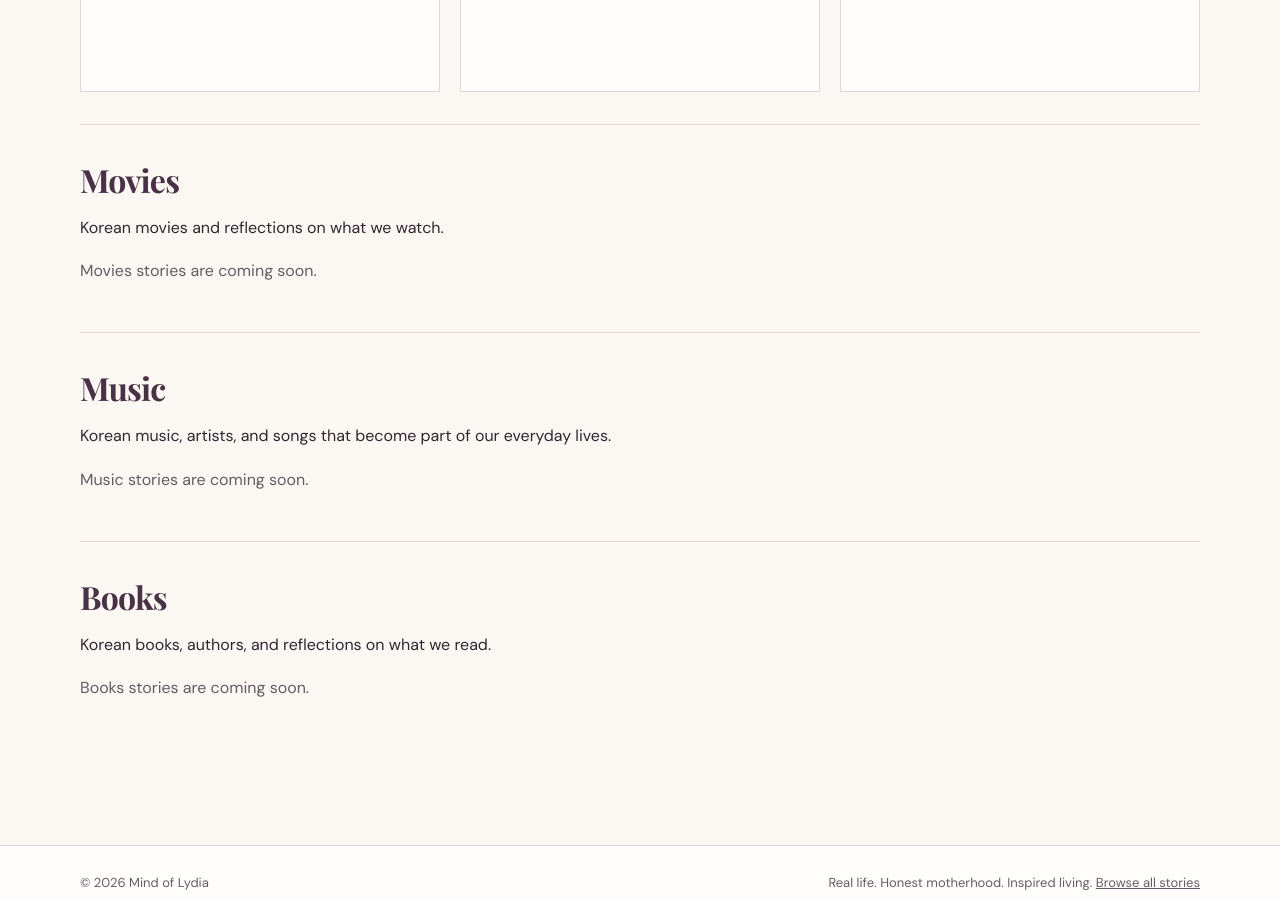
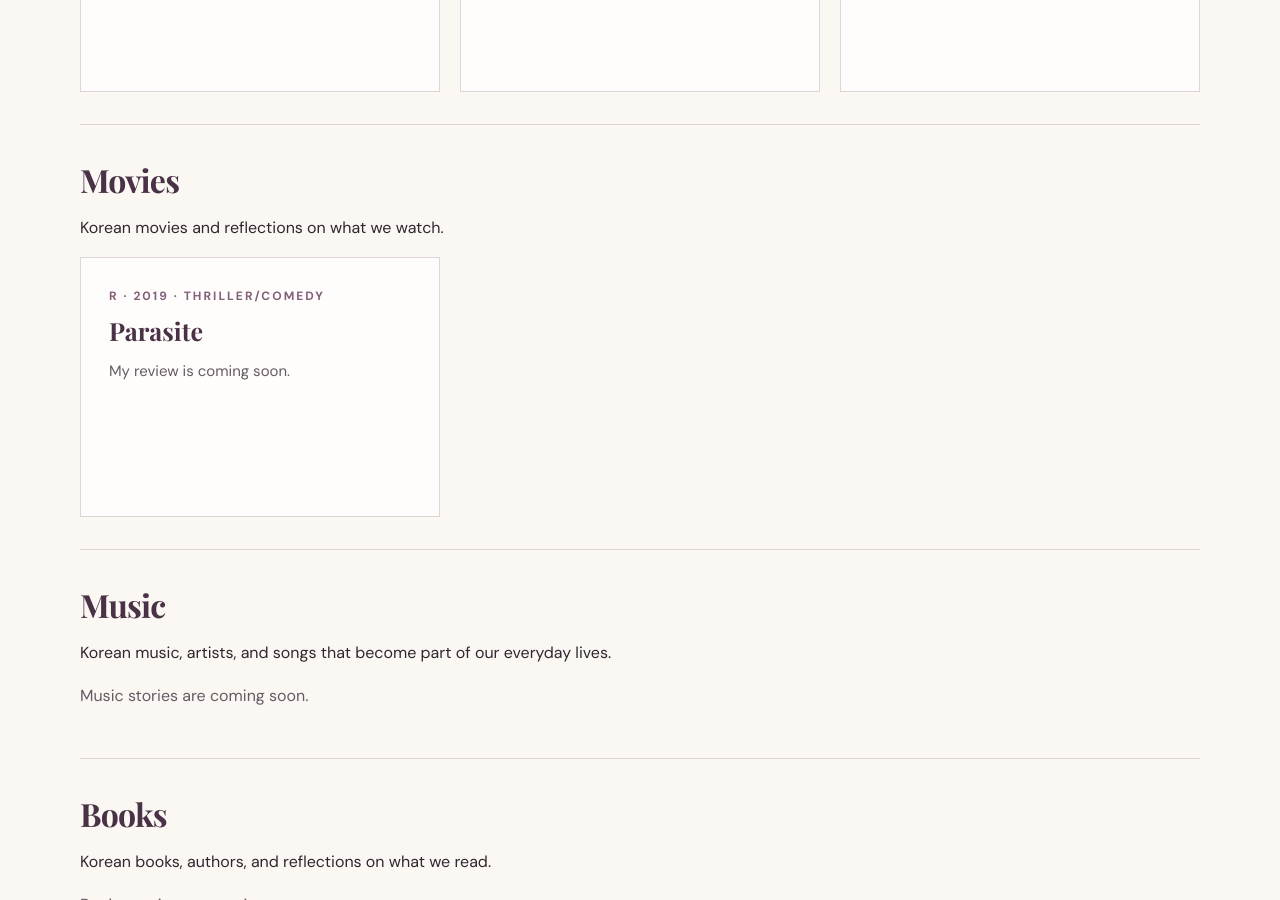
Before and after one commit to lydiarim22-coder/mindoflydia, a Jekyll site: the page built from korean-culture.html, in a window 1280 px wide and 900 px high, scrolled down 4971 px. Built offline with Jekyll 4.4.1, drawn with Linux system fonts in a browser that asks for light colours; some web fonts are replaced.

Commit message:
Add Parasite to Korean Culture movies with content rating

```diff
--- a/_data/korean_culture_items.yml
+++ b/_data/korean_culture_items.yml
@@ -248,3 +248,10 @@
   genre: Action
   topic: dramas
   note: "My review is coming soon."
+
+- title: "Parasite"
+  year: 2019
+  genre: Thriller/Comedy
+  content_rating: R
+  topic: movies
+  note: "My review is coming soon."
--- a/korean-culture.html
+++ b/korean-culture.html
@@ -42,7 +42,7 @@ description: "Explore Korean food, beauty, dramas, movies, music, and books with
     <div class="post-grid">
       {% for item in topic_items %}
       <article class="post-card">
-        <p class="eyebrow">{{ item.year | escape }}{% if item.genre %} &middot; {{ item.genre | escape }}{% endif %}</p>
+        <p class="eyebrow">{% if item.content_rating %}{{ item.content_rating | escape }} &middot; {% endif %}{{ item.year | escape }}{% if item.genre %} &middot; {{ item.genre | escape }}{% endif %}</p>
         <h3>{{ item.title | escape }}</h3>
         <p>{{ item.note | escape }}</p>
       </article>
```
